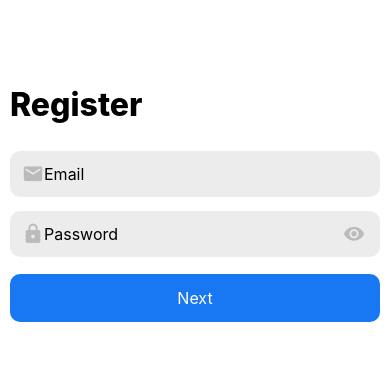
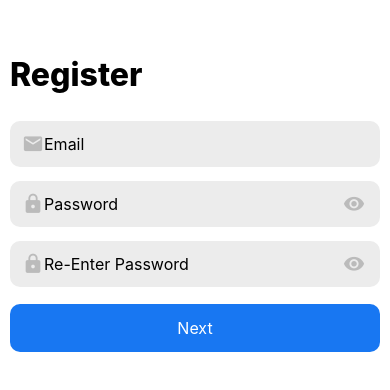
Before and after one commit to Group-15-2/imu, a React Native app: screen /SignUp in a window 390 px wide. Shown: the part 214-604 px from the top of the page. Built offline with nearby package versions, Linux system fonts and the light colour scheme.

Commit message:
issues fixed!

```diff
--- a/Screens/Register.js
+++ b/Screens/Register.js
@@ -17,12 +17,21 @@ export default function App({ navigation }) {
     useTogglePasswordVisibility();
 
   const [password, setPassword] = useState('');
+  const [rePassword, setRePassword] = useState('');
   const [email, setEmail] = useState('');
   const [error, setError] = useState('');
 
+  const isPasswordMatch = () => {
+    if (password == rePassword) {
+      return true;
+    } else {
+      return false;
+    }
+  }
 
   //register users when trigger
   const handleRegister = () => {
+    if (isPasswordMatch) {
       createUserWithEmailAndPassword(auth, email, password)
         .then(() => {
           console.log('User account created & signed in!');
@@ -52,6 +61,9 @@ export default function App({ navigation }) {
 
           console.error(error);
         });
+    } else {
+      setError('Re-Enter your password correctly!');
+    }
   };
 
 
@@ -67,6 +79,7 @@ export default function App({ navigation }) {
             <TextInput
               style={{ fontSize: 16 }}
               placeholder="Email"
+              textContentType="emailAddress"
               onChangeText={text => setEmail(text)}
               value={email}
 
@@ -93,6 +106,27 @@ export default function App({ navigation }) {
             <MaterialCommunityIcons name={rightIcon} size={22} color="#BBBBBB" />
           </Pressable>
         </View>
+
+        <View style={inStyle.inputContainer}>
+          <View style={inStyle.inputField}>
+            <MaterialCommunityIcons name={'lock'} size={22} color={'#BBBBBB'} />
+            <TextInput
+              name="rePassword"
+              placeholder="Re-Enter Password"
+              style={{ fontSize: 16 }}
+              autoCapitalize="none"
+              autoCorrect={false}
+              textContentType="newPassword"
+              secureTextEntry={passwordVisibility}
+              value={rePassword}
+              enablesReturnKeyAutomatically
+              onChangeText={text => setRePassword(text)}
+            />
+          </View>
+          <Pressable onPress={handlePasswordVisibility}>
+            <MaterialCommunityIcons name={rightIcon} size={22} color="#BBBBBB" />
+          </Pressable>
+        </View>
         <TouchableOpacity activeOpacity={.7} style={inStyle.txtInt} onPress={handleRegister}>
           <Text style={inStyle.txt}>Next</Text>
         </TouchableOpacity>
--- a/Screens/VerifyEmail.js
+++ b/Screens/VerifyEmail.js
@@ -11,10 +11,13 @@ export default function VerifyEmail({ navigation }) {
 
     useEffect(() => {
         let interval = setInterval(async () => {
+            if (isAnotherEmailHandled) {
+                clearInterval(interval);
+            }
             if (auth.currentUser.emailVerified) {
                 clearInterval(interval);
                 console.log('Account Verified!');
-                navigation.navigate('SignUp1');
+                navigation.navigate('SignIn');
             }
             await auth.currentUser.reload();
         }, 2000)
@@ -24,7 +27,7 @@ export default function VerifyEmail({ navigation }) {
     const [time, setTime] = useState(0);
     const { timerColor, setTimerColor } = useState('#9A9A9A');
     const timerRef = useRef(time);
-
+    let isAnotherEmailHandled = false;
     // const timer = () => {
     //     const timerId = setInterval(() => {
     //         timerRef.current -= 1;
@@ -40,6 +43,7 @@ export default function VerifyEmail({ navigation }) {
     // }
 
     const handleAnotherEmail = () => {
+        isAnotherEmailHandled = true;
         auth.currentUser.delete();
         navigation.navigate('SignUp');
     }
```
Lines whose indentation alone changed are shown as unchanged.
